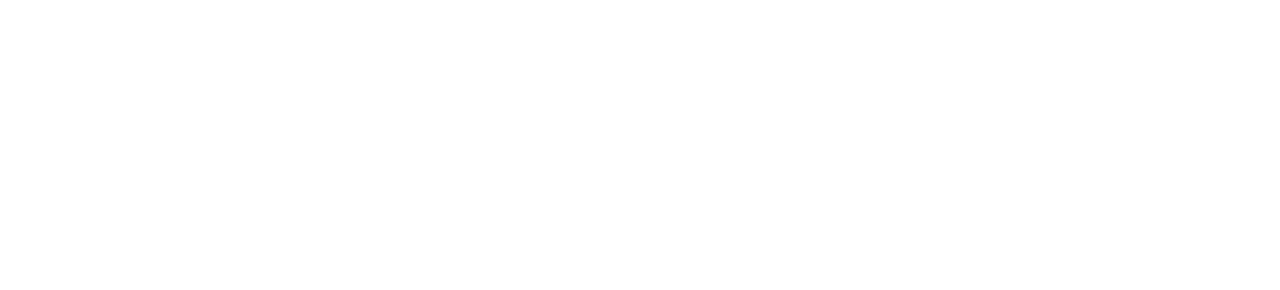
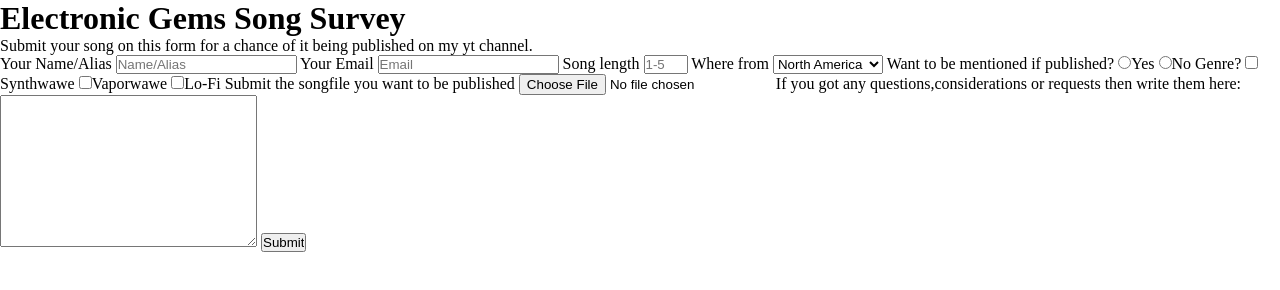
Before and after one commit to DenisImamovicc/Survey-Form, a plain HTML site: page index.html in a window 1280 px wide. Drawn offline with Linux system fonts and the light colour scheme.

Commit message:
Complete all requested user stories from FCC Survey form project.
Left is to make the survey to look good with css.

```diff
--- a/index.css
+++ b/index.css
@@ -0,0 +1,5 @@
+*{
+    box-sizing: border-box;
+    margin: 0;
+    padding: 0;
+}
--- a/index.html
+++ b/index.html
@@ -1,16 +1,64 @@
 <!DOCTYPE html>
 <html lang="en">
-
     <head>
         <meta charset="UTF-8">
         <meta http-equiv="X-UA-Compatible" content="IE=edge">
         <meta name="viewport" content="width=device-width, initial-scale=1.0">
-    <title>Survey form</title>
+        <title>Electronic Gems Song Survey</title>
         <link rel="stylesheet" href="index.css">
     </head>
 
     <body>
-
+        <main>
+            <h1 id="title">Electronic Gems Song Survey</h1>
+            <p id="description">Submit your song on this form for a chance of it being published on my yt channel.</p>
+            <form action="" id="survey-form">
+                <label for="name" id="name-label">
+                    Your Name/Alias
+                    <input type="text" name="name" id="name-input" placeholder="Name/Alias" required>
+                </label>
+                <label for="email" id="email-label">
+                    Your Email
+                    <input type="email" name="email" id="email-input" placeholder="Email" required>
+                </label>
+                <label for="number" id="number-label">
+                    Song length
+                    <input type="number" name="number" id="number-input" placeholder="1-5" min="1" max="5" required>
+                </label>
+                <label for="location" id="dropdown-label">
+                    Where from
+                    <select name="location" id="dropdown-select" required>
+                        <option value="North America">North America</option>
+                        <option value="South America">South America</option>
+                        <option value="Europe">Europe</option>
+                        <option value="Asia">Asia</option>
+                        <option value="Africa">Africa</option>
+                        <option value="Oceania">Oceania</option>
+                    </select>
+                </label>
+                <label for="mention-Artist?" id="radio-">
+                    Want to be mentioned if published?
+                    <input type="radio" name="Yes/No" id="radio-Yes/No">Yes
+                    <input type="radio" name="Yes/No" id="radio-Yes/No">No
+                </label>
+                <label for="checkboxes" id="checkboxes-genre">
+                    Genre?
+                    <input type="checkbox" name="Synthwawe" id="checkbox-input" value="Synthwawe">Synthwawe
+                    <input type="checkbox" name="Vaporwawe" id="checkbox-input" value="Vaporwawe">Vaporwawe
+                    <input type="checkbox" name="Lo-Fi" id="checkbox-input" value="Lo-Fi">Lo-Fi
+                </label>
+                <label for="songfile" id="songfile-label">
+                    Submit the songfile you want to be published
+                    <input type="file" name="songfile" id="songfile-input" required>
+                </label>
+                <label for="Text-area" id="">
+                    If you got any questions,considerations or requests then write them here:
+                    <textarea name="" id="" cols="30" rows="10"></textarea>
+                </label>
+                <label for="submit" id="">
+                    <input type="submit" value="Submit">
+                </label>
+            </form>
+        </main>
     </body>
-
 </html>
```
Lines whose indentation alone changed are shown as unchanged.
